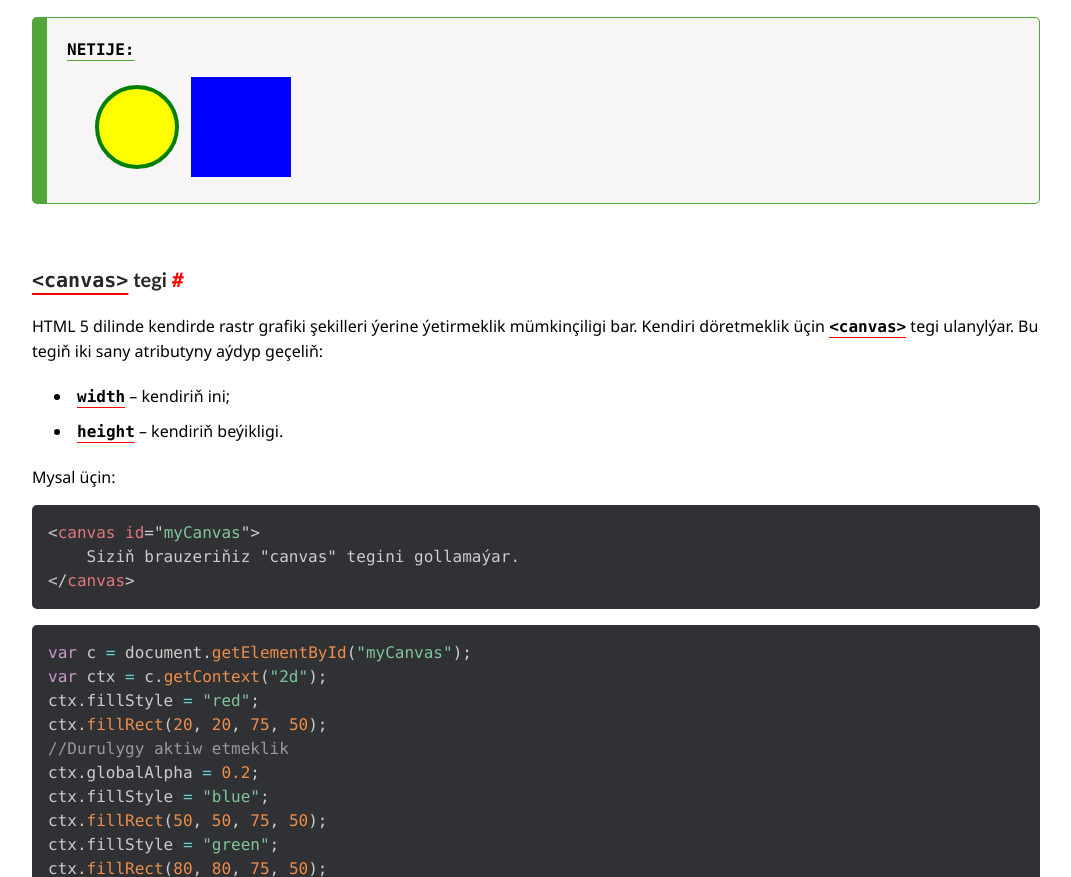
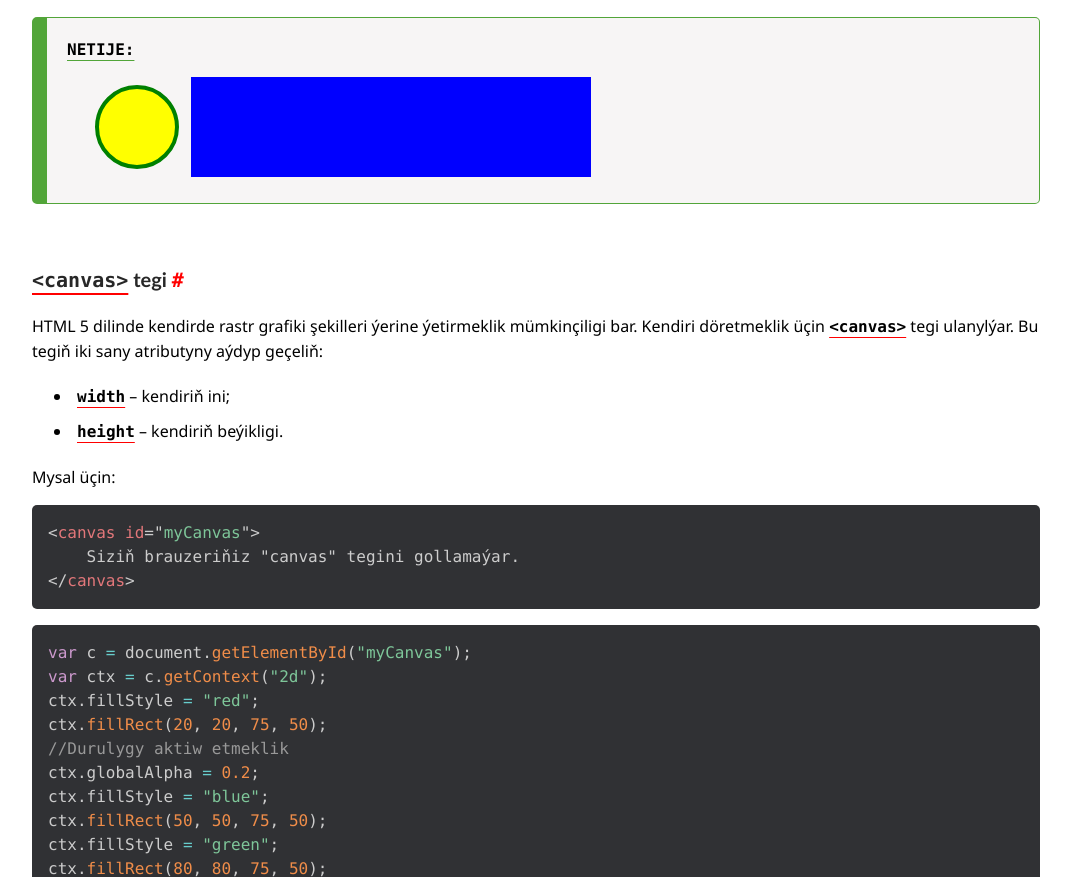
Before and after one commit to kodowren/kodowren.github.io, a plain HTML site: page topics-html/html-6/html-graphic.html in a window 1280 px wide. Shown: the part 2181-3058 px from the top of the page, without its empty margins (8-1079 px from the left). Drawn offline with Linux system fonts and the light colour scheme; files that its build step writes are made by us from their sources.

Commit message:
Update html-graphic.html

```diff
--- a/topics-html/html-6/html-graphic.html
+++ b/topics-html/html-6/html-graphic.html
@@ -181,7 +181,7 @@
                             <circle cx="50" cy="50" r="40" stroke="green" stroke-width="4" fill="yellow" />
                         </svg>
                         <svg width="400" height="100">
-                           <rect width="100" height="100" style="fill:rgb(0,0,255); stroke-width:10;
+                           <rect width="400" height="100" style="fill:rgb(0,0,255); stroke-width:10;
                             stroke:rgb (0,0,0)" />
                         </svg>
                     </div>
```
